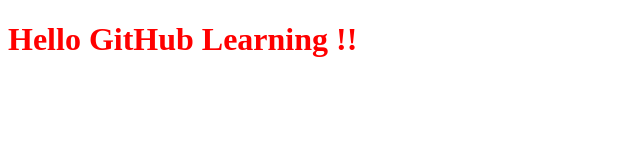
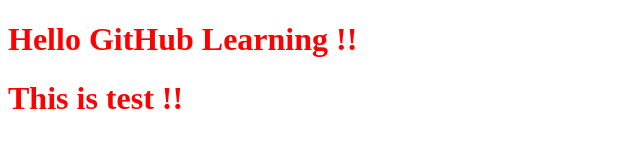
Before and after one commit to 130040067/mypersonal, a plain HTML site: page index.html in a window 1280 px wide. Shown: the whole page, without its empty margins (0-640 px from the left). Drawn offline with Linux system fonts and the light colour scheme.

Commit message:
made the changes to file

```diff
--- a/index.html
+++ b/index.html
@@ -11,6 +11,7 @@
     <body>
 
         <h1>Hello GitHub Learning !!</h1>
+         <h1>This is test !!</h1>
         <script src ="apps.js"></script>
 
     </body>
```
